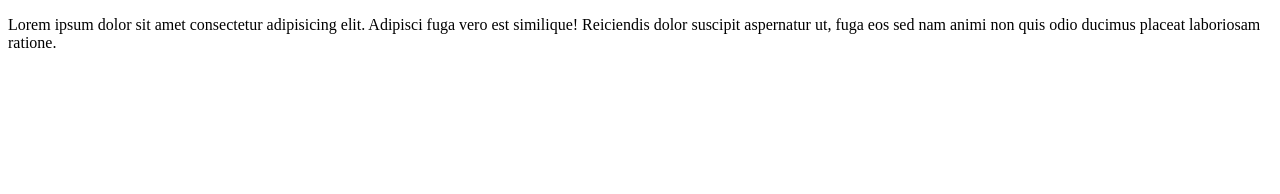
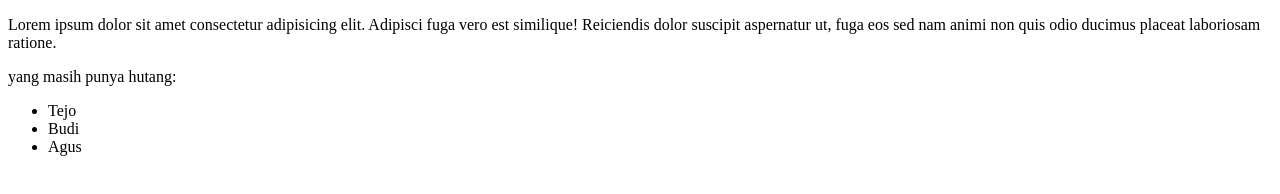
Before and after one commit to nuno160801/Aplikasi-Laporan-Kemajuan-Pengemas-atau-Penelitian, a plain HTML site: page index.html in a window 1280 px wide. Drawn offline with Linux system fonts and the light colour scheme.

Commit message:
Menambahkan list pada file index.html

```diff
--- a/index.html
+++ b/index.html
@@ -7,5 +7,11 @@
 </head>
 <body>
     <p>Lorem ipsum dolor sit amet consectetur adipisicing elit. Adipisci fuga vero est similique! Reiciendis dolor suscipit aspernatur ut, fuga eos sed nam animi non quis odio ducimus placeat laboriosam ratione.</p>
+    <p>yang masih punya hutang: </p>
+    <ul>
+        <li>Tejo</li>
+        <li>Budi</li>
+        <li>Agus</li>
+    </ul>
 </body>
 </html>
```
